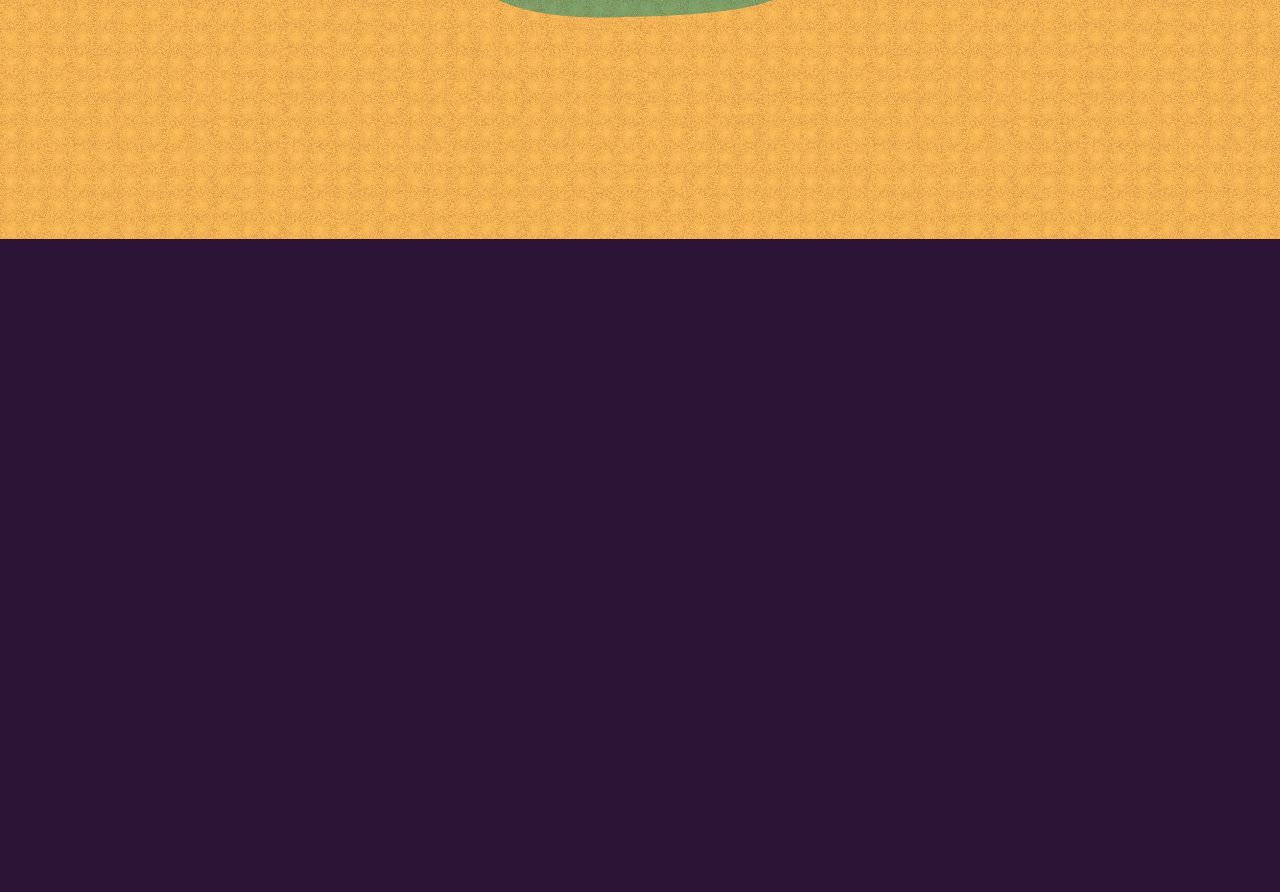
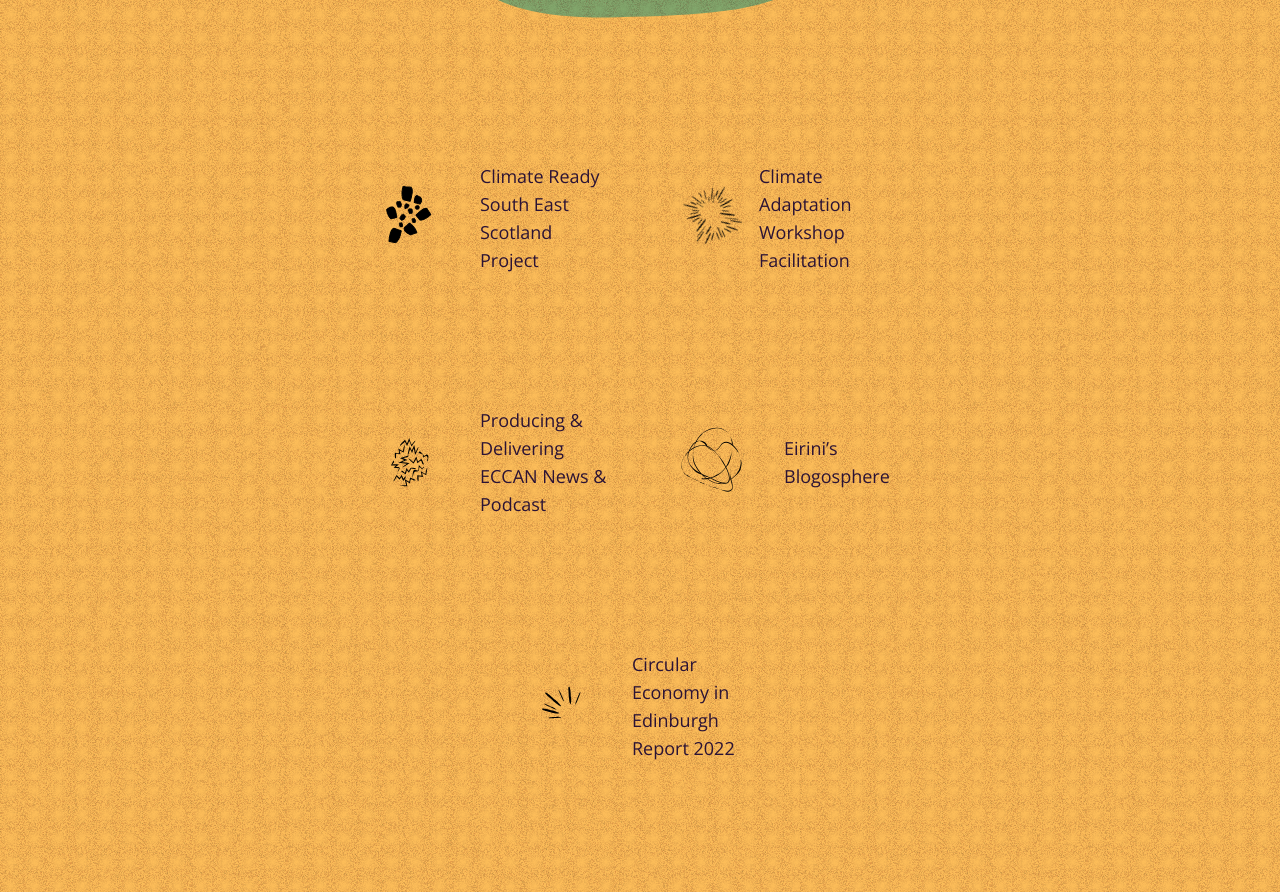
Before and after one commit to purrden/eirini.pro, a React (Vite) app: page / in a window 1280 px wide. Shown: the part 700-1592 px from the top of the page. Before the commit the page ends 939 px from the top, so only its background shows below. Built offline with nearby package versions, Linux system fonts and the light colour scheme.

Commit message:
featured projects is ready and have a quirky hover

```diff
--- a/src/pages/homepage/featured-projects/FeaturedProjects.css
+++ b/src/pages/homepage/featured-projects/FeaturedProjects.css
@@ -1,5 +1,66 @@
 #featured-projects {
   flex-grow: 1;
+}
+
+
+.projects-list {
+  display: flex;
+  align-items: center;
+  gap: 64px;
+  flex-wrap: wrap;
+  justify-content: center;
+  padding-top: 100px;
+}
+
+.project-title {
+  color: var(--color-aubergine-animations);
+}
+
+.project-card {
+  position: relative;
+  display: flex;
+  gap: 32px;
+  align-items: center;
+  width: 100%;
+  max-width: 400px;
+  flex-basis: 30%;
+  padding: 16px 0;
+  box-sizing: border-box;
+  text-decoration: none;
+
+}
+
+.project-card::after {
+  content: "";
+  position: absolute;
+  height: 2px;
+  width: 0%;
+  bottom: 0;
+  left: 0;
+}
+
+.project-card:hover::after {
+  background-color: var(--color-aubergine-animations);
+  color: var(--color-white);
+  width: 100%;
+  transition: width 0.3s ease;
+}
+
+
+.player-container,
+.lf-player-container {
+  width: 80px;
+  height: 100%;
+  position: relative;
+}
+
+.project-card:nth-child(2) .player-container {
+  width: 110px;
+}
+
+.project-card:nth-child(2) .lf-player-container {
+  transform: translateX(14px) rotate(-23deg);
+  width: 55px;
 }
 
 #title-sticker {
@@ -33,8 +94,6 @@
   mask-size: contain;
   inset: 0;
   background-image: url(../../../assets/images/texture-green.svg);
-
-  /* opacity: 0.2; */
 }
 
 section#featured-projects {
@@ -62,18 +121,15 @@
   }
 }
 
-
 @media screen and (max-width: 900px) {
   #title-sticker h2 {
     font-size: 25px;
     line-height: 45px;
   }
 
-
   #title-sticker {
     top: -30px;
     width: 240px;
-
   }
 
   #title-sticker h2 {
--- a/src/pages/homepage/featured-projects/index.tsx
+++ b/src/pages/homepage/featured-projects/index.tsx
@@ -1,9 +1,38 @@
 import "./FeaturedProjects.css";
+import BeamingSticks from "../../../assets/lottie/beaming_sticks.json";
+import CornerSticks from "../../../assets/lottie/corner_sticks.json";
+import DancingCircles from "../../../assets/lottie/dancing_circles.json";
+import Stones from "../../../assets/lottie/stones.json";
+import Zigzags from "../../../assets/lottie/zigzags.json";
+import { Player } from "@lottiefiles/react-lottie-player";
+import { Body } from "@/shared/components/typography";
+
+
+const projects = [
+  { title: "Climate Ready South East Scotland Project", animation: Stones },
+  { title: "Climate Adaptation Workshop Facilitation", animation: BeamingSticks },
+  { title: "Producing & Delivering ECCAN News & Podcast", animation: Zigzags },
+  { title: "Eirini’s Blogosphere", animation: DancingCircles },
+  { title: "Circular Economy in Edinburgh  Report 2022", animation: CornerSticks },
+]
+
+
 
 export default function FeaturedProjects() {
   return <section id="featured-projects">
     <div id="title-sticker">
       <h2>Featured Projects</h2>
     </div>
-  </section>
+    <div className="centered-column projects-list">
+      {projects.map((project, index) => (
+        <a className={`project-card`} key={`project-card-${index}`} href={""}>
+          <div className="player-container">
+            <Player autoplay loop src={project.animation} />
+          </div>
+          <Body className="project-title"> {project.title} </Body>
+        </a>
+      ))}
+    </div>
+
+  </section >
 }
--- a/src/pages/homepage/introduction/Chapter.tsx
+++ b/src/pages/homepage/introduction/Chapter.tsx
@@ -8,8 +8,6 @@
 
 
   return (
-
-    <Body className="intro-chapter" text={text} />
-
+    <Body className="intro-chapter">{text}</Body>
   );
 }
--- a/src/shared/components/typography/index.tsx
+++ b/src/shared/components/typography/index.tsx
@@ -1,8 +1,13 @@
 import "@shared/styles/index.css";
 import "./Typography.css";
 
-export function Body({ text, className }: { text: string, className?: string }) {
-  return <p className={`body-text ${className ?? ""}`}>{text}</p>;
+interface BodyProps {
+  children?: React.ReactNode;
+  className?: string;
+}
+
+export function Body({ children, className }: BodyProps) {
+  return <p className={`body-text ${className ?? ""}`}>{children}</p>;
 }
 
 export function PrimaryHeading(t: string) {
```
